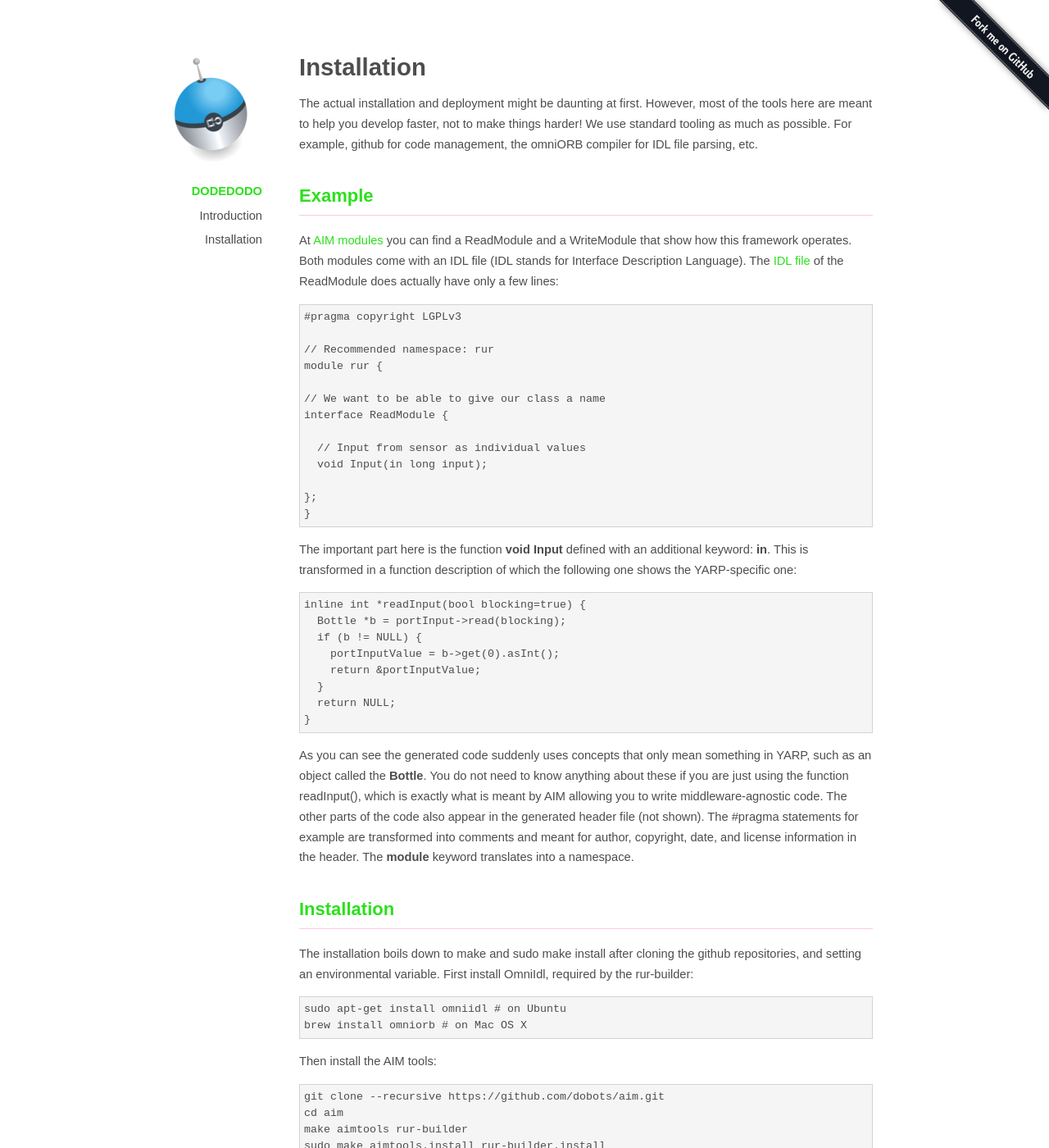
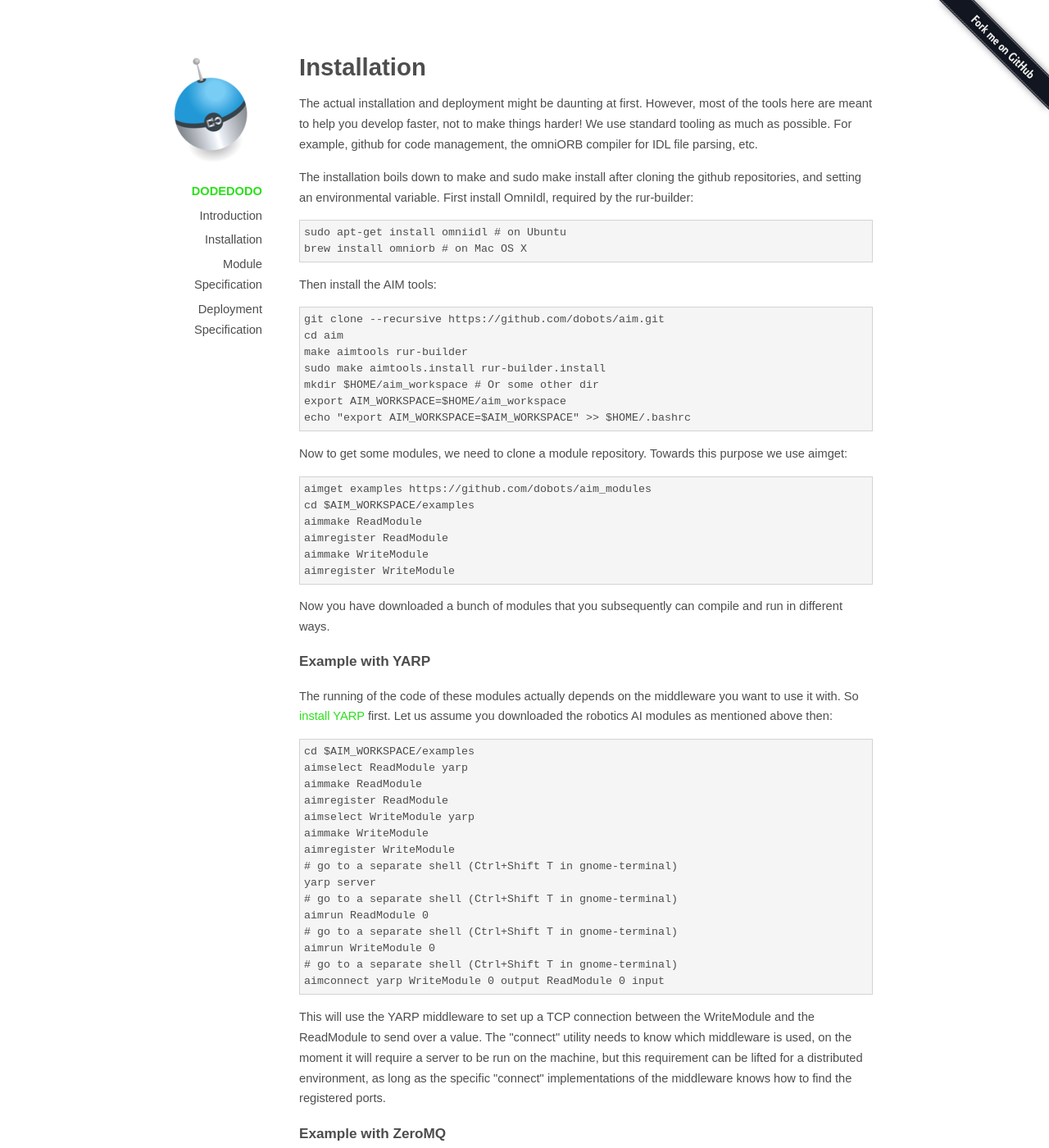
Before and after one commit to dobots/aim, a Jekyll site: the page built from install.md, in a window 1280 px wide and 1400 px high. Shown: the whole window at 82% size. Built offline with Jekyll 4.4.1, drawn with Linux system fonts in a browser that asks for light colours.

Commit message:
Update menu

```diff
--- a/_layouts/default.html
+++ b/_layouts/default.html
@@ -33,6 +33,8 @@
     <ul>
       <li><a class="nav" href="index.html">Introduction</a></li>
       <li><a class="nav" href="install.html">Installation</a></li>
+      <li><a class="nav" href="module_spec.html">Module Specification</a></li>
+      <li><a class="nav" href="deployment_spec.html">Deployment Specification</a></li>
     </ul>
   </li>
 </ul>
--- a/install.md
+++ b/install.md
@@ -7,38 +7,6 @@
 
 The actual installation and deployment might be daunting at first. However, most of the tools here are meant to help you develop faster, not to make things harder! We use standard tooling as much as possible. For example, github for code management, the omniORB compiler for IDL file parsing, etc.
 
-## Example
-
-At [AIM modules](https://github.com/dobots/aim_modules) you can find a ReadModule and a WriteModule that show how this framework operates. Both modules come with an IDL file (IDL stands for Interface Description Language). The [IDL file](https://raw.github.com/dobots/aim_modules/master/ReadModule/aim-config/ReadModule.idl) of the ReadModule does actually have only a few lines:
-
-    #pragma copyright LGPLv3
-
-    // Recommended namespace: rur
-    module rur {
-
-    // We want to be able to give our class a name
-    interface ReadModule {
-
-      // Input from sensor as individual values
-      void Input(in long input);
-
-    };
-    }
-
-The important part here is the function **void Input** defined with an additional keyword: **in**. This is transformed in a function description of which the following one shows the YARP-specific one:
-
-    inline int *readInput(bool blocking=true) {
-      Bottle *b = portInput->read(blocking);
-      if (b != NULL) {
-        portInputValue = b->get(0).asInt();
-        return &portInputValue;
-      }
-      return NULL;
-    }
-
-As you can see the generated code suddenly uses concepts that only mean something in YARP, such as an object called the **Bottle**. You do not need to know anything about these if you are just using the function readInput(), which is exactly what is meant by AIM allowing you to write middleware-agnostic code. The other parts of the code also appear in the generated header file (not shown). The \#pragma statements for example are transformed into comments and meant for author, copyright, date, and license information in the header. The **module** keyword translates into a namespace.
-
-## Installation
 The installation boils down to make and sudo make install after cloning the github repositories, and setting an environmental variable.
 First install OmniIdl, required by the rur-builder:
 
```
